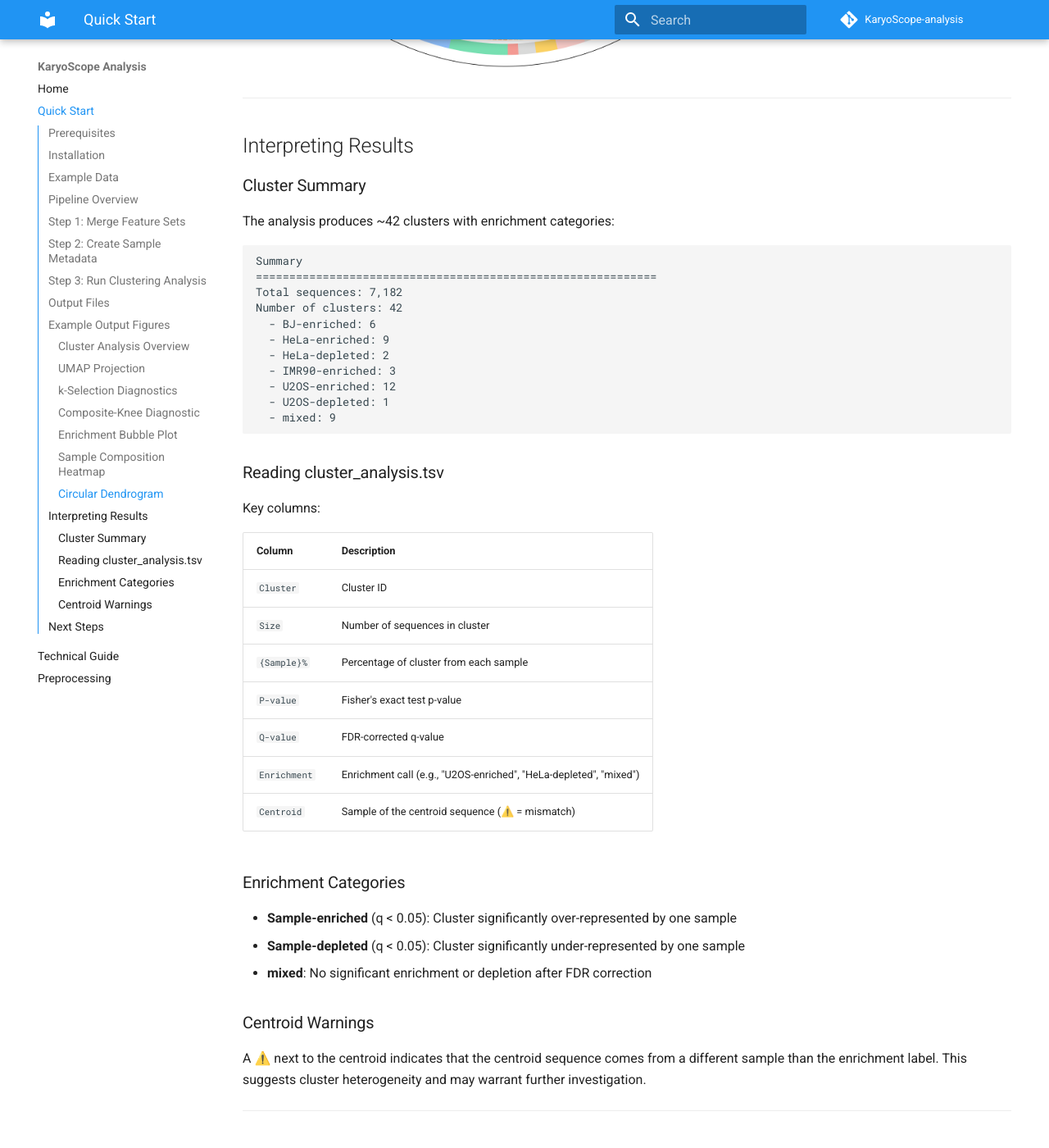
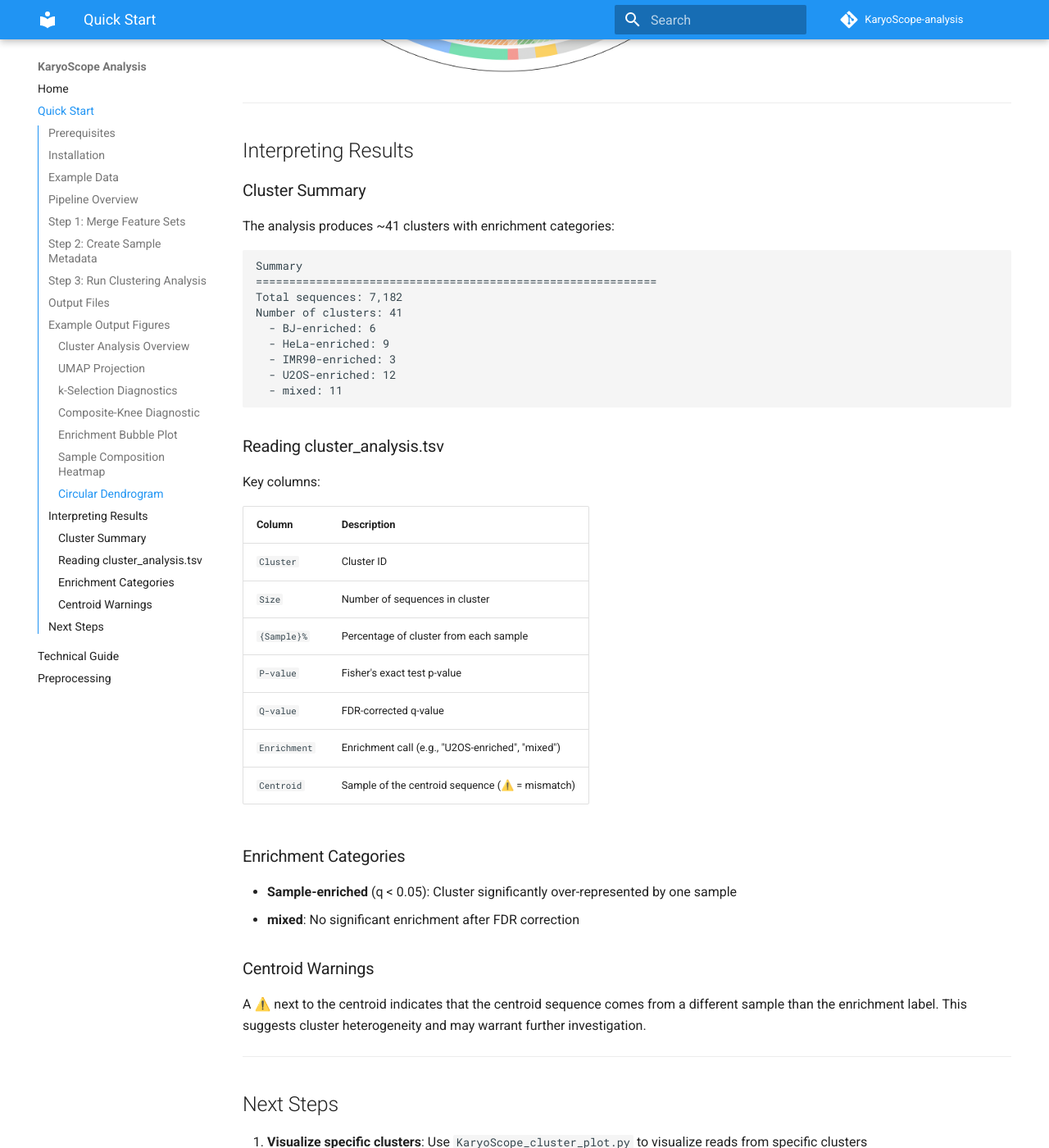
Before and after one commit to barthel-lab/KaryoScope-analysis, an MkDocs documentation site: the page built from docs/Quick_Start.md, in a window 1280 px wide and 1400 px high, scrolled down 8541 px. Shown: the whole window at 82% size. Built offline with MkDocs 1.6.1 and Material for MkDocs 9.7.7, drawn with Linux system fonts in a browser that asks for light colours; comment, search, counter and statistics services are not loaded.

Commit message:
Revert "Add depleted category for clusters with significant under-representation"
This reverts commit 7b2a90fafe5c65635529175f3d3ef67c5c6c19fd.

````diff
--- a/docs/Quick_Start.md
+++ b/docs/Quick_Start.md
@@ -190,20 +190,18 @@
 
 ### Cluster Summary
 
-The analysis produces ~42 clusters with enrichment categories:
+The analysis produces ~41 clusters with enrichment categories:
 
 ```
 Summary
 ============================================================
 Total sequences: 7,182
-Number of clusters: 42
+Number of clusters: 41
   - BJ-enriched: 6
   - HeLa-enriched: 9
-  - HeLa-depleted: 2
   - IMR90-enriched: 3
   - U2OS-enriched: 12
-  - U2OS-depleted: 1
-  - mixed: 9
+  - mixed: 11
 ```
 
 ### Reading cluster_analysis.tsv
@@ -217,14 +215,13 @@
 | `{Sample}%` | Percentage of cluster from each sample |
 | `P-value` | Fisher's exact test p-value |
 | `Q-value` | FDR-corrected q-value |
-| `Enrichment` | Enrichment call (e.g., "U2OS-enriched", "HeLa-depleted", "mixed") |
+| `Enrichment` | Enrichment call (e.g., "U2OS-enriched", "mixed") |
 | `Centroid` | Sample of the centroid sequence (⚠️ = mismatch) |
 
 ### Enrichment Categories
 
 - **Sample-enriched** (q < 0.05): Cluster significantly over-represented by one sample
-- **Sample-depleted** (q < 0.05): Cluster significantly under-represented by one sample
-- **mixed**: No significant enrichment or depletion after FDR correction
+- **mixed**: No significant enrichment after FDR correction
 
 ### Centroid Warnings
 
````
Also changed, not shown: docs/images/Core4.circular_dendrogram.png, docs/images/Core4.cluster_analysis.png, docs/images/Core4.composite_knee_diagnostic.png, docs/images/Core4.enrichment_bubble.png, docs/images/Core4.k_selection.png, docs/images/Core4.sample_percentage.png, docs/images/Core4.umap.png.
